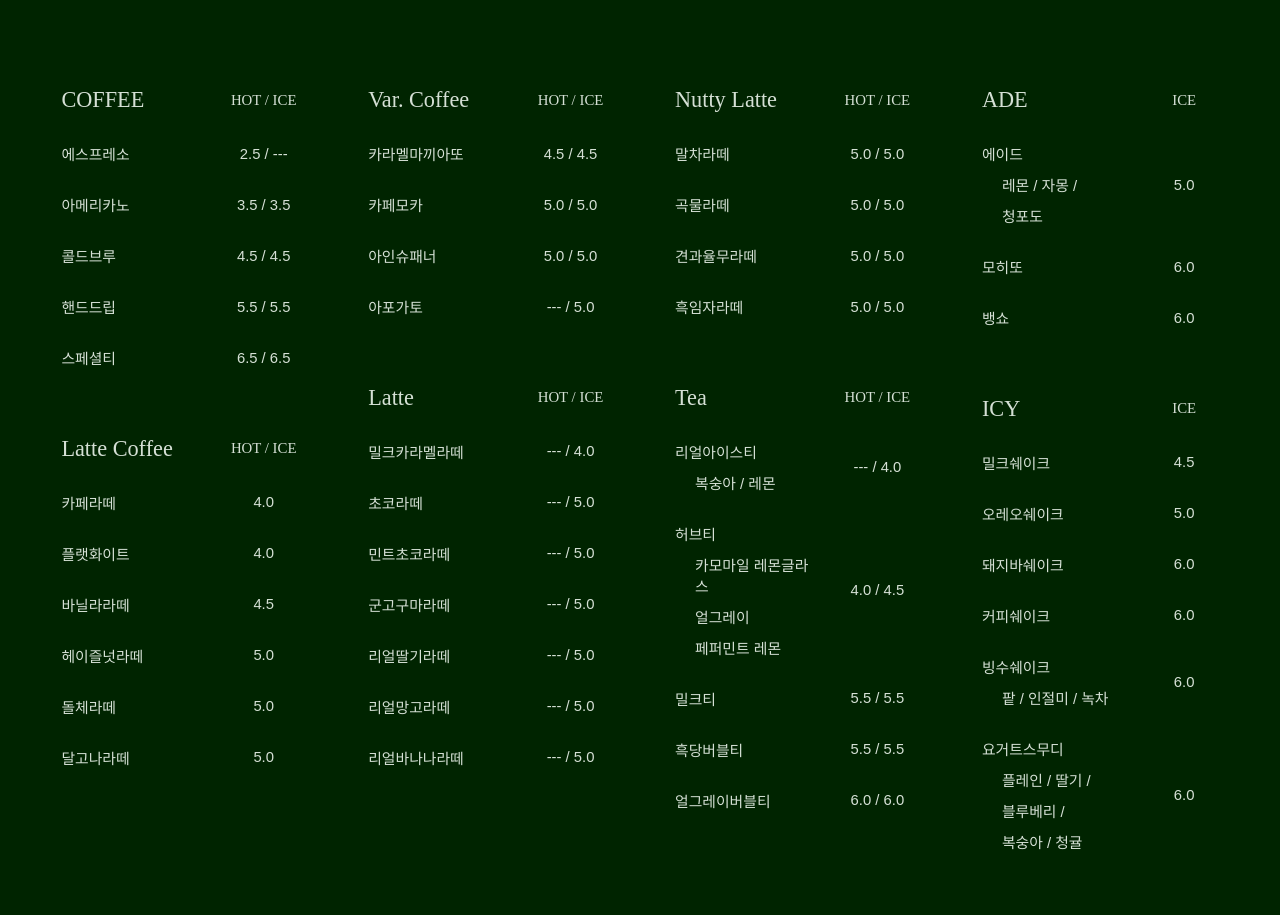
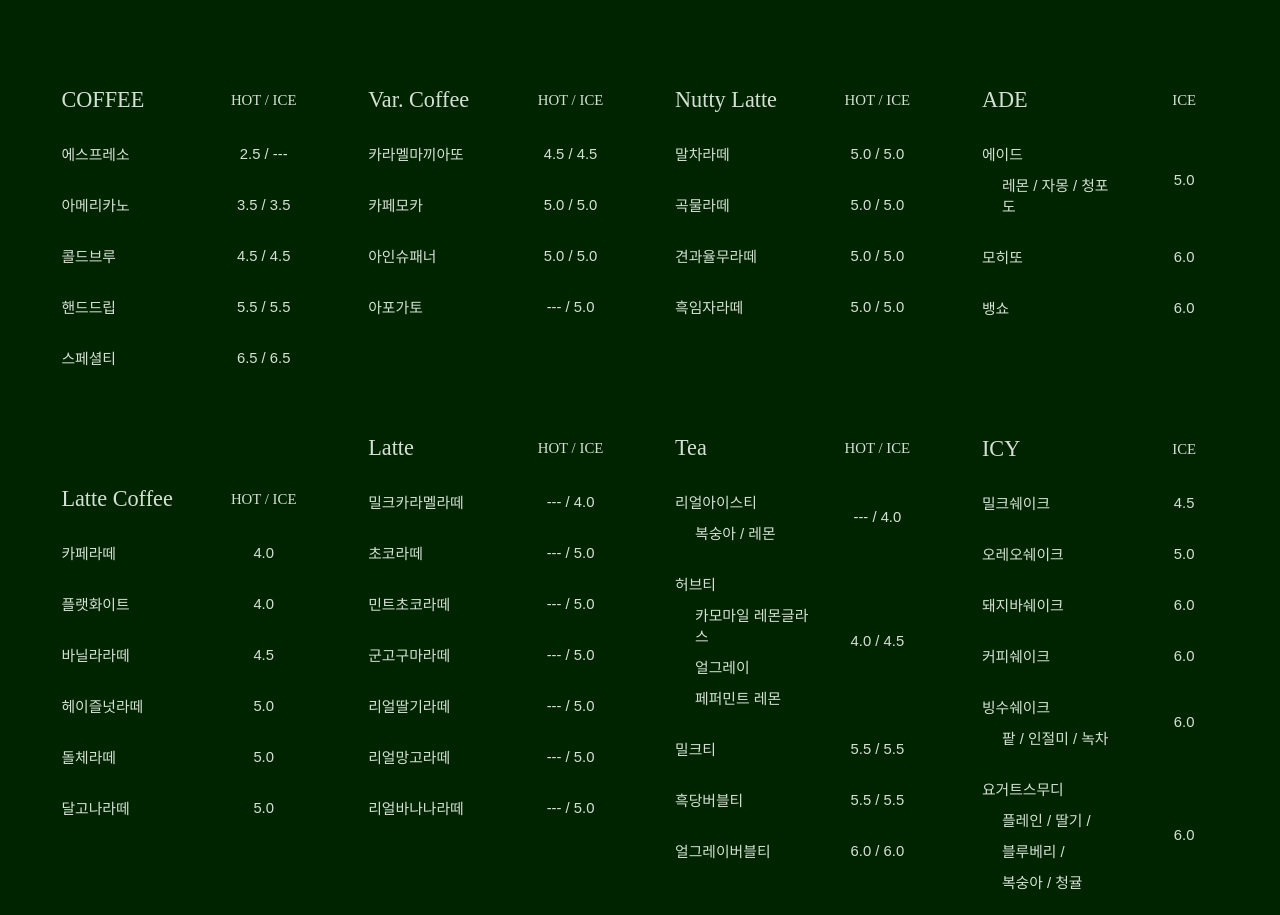
Before and after one commit to goamgilcafe/react-menu, a React (Create React App) app: page / in a window 1280 px wide. Before the commit the page ends 875 px from the top, so only its background shows below. Built offline with nearby package versions, Linux system fonts and the light colour scheme; a web font is replaced by a local one.

Commit message:
뷰수정

```diff
--- a/src/components/cell/MenuCell.tsx
+++ b/src/components/cell/MenuCell.tsx
@@ -165,7 +165,6 @@ const MenuCell: React.FC<MenuCellProps> = ({
             ) : (
                 <div
                     style={{
-                        whiteSpace,
                         fontSize,
                     }}
                 >
@@ -175,6 +174,7 @@ const MenuCell: React.FC<MenuCellProps> = ({
                             style={{
                                 marginLeft: idx > 0 ? 20 : 0,
                                 marginTop: idx > 0 ? 10 : 0,
+                                whiteSpace,
                             }}
                         >
                             {line}
--- a/src/components/t-column/MenuColumn.module.css
+++ b/src/components/t-column/MenuColumn.module.css
@@ -5,8 +5,8 @@
     align-items: center;
     height: 100%;
     flex: 1;
-    row-gap: 3%;
-    justify-content: space-between;
+    row-gap: 10%;
+    /* justify-content:; */
 }
 
 .con:hover {
--- a/src/index.css
+++ b/src/index.css
@@ -35,5 +35,4 @@ body {
     height: 100%;
     margin: 0;
     width: 100%;
-    /* margin-top: 5%; */
 }
--- a/src/utils/mocks.ts
+++ b/src/utils/mocks.ts
@@ -192,7 +192,7 @@ export const menuDataMocksKR = [
                 },
                 rows: [
                     {
-                        text: "에이드 \\n 레몬 / 자몽 /\\n 청포도",
+                        text: "에이드 \\n 레몬 / 자몽 / 청포도",
                         price: "5.0",
                     },
                     {
```
